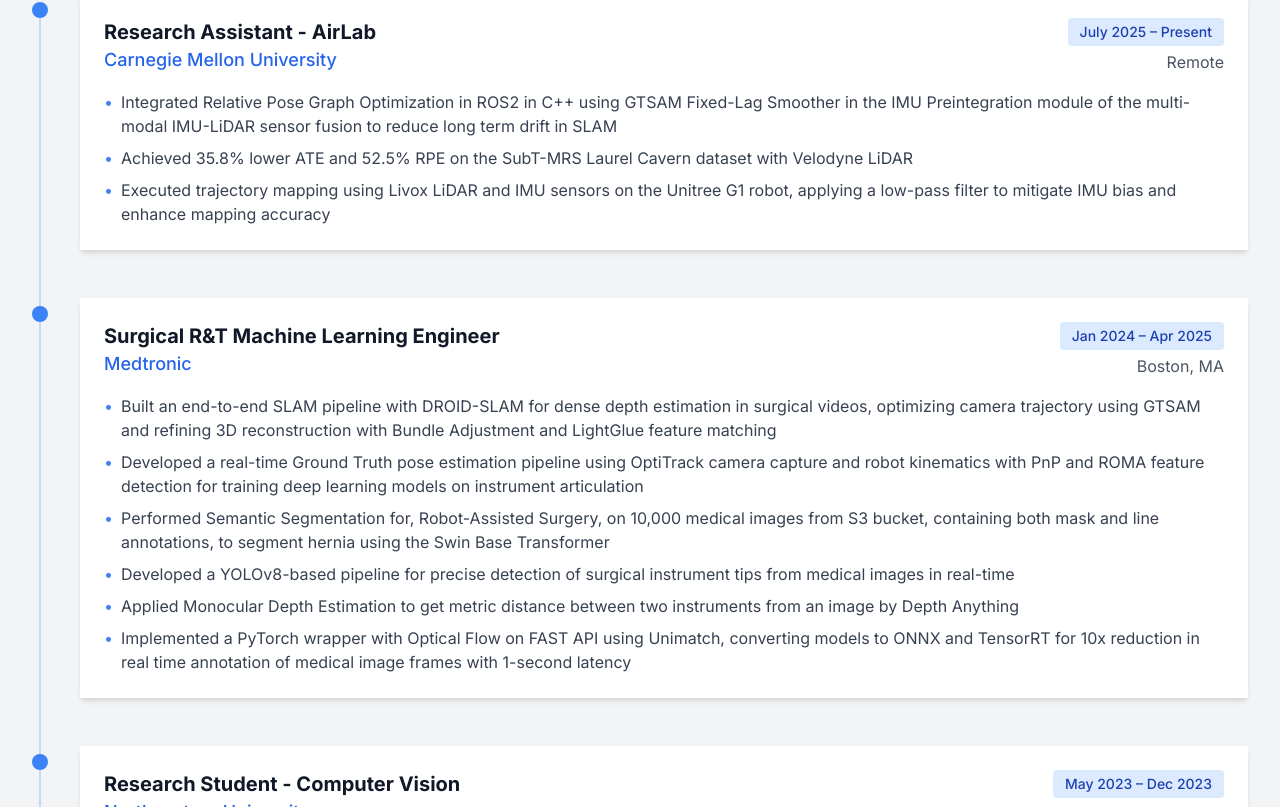
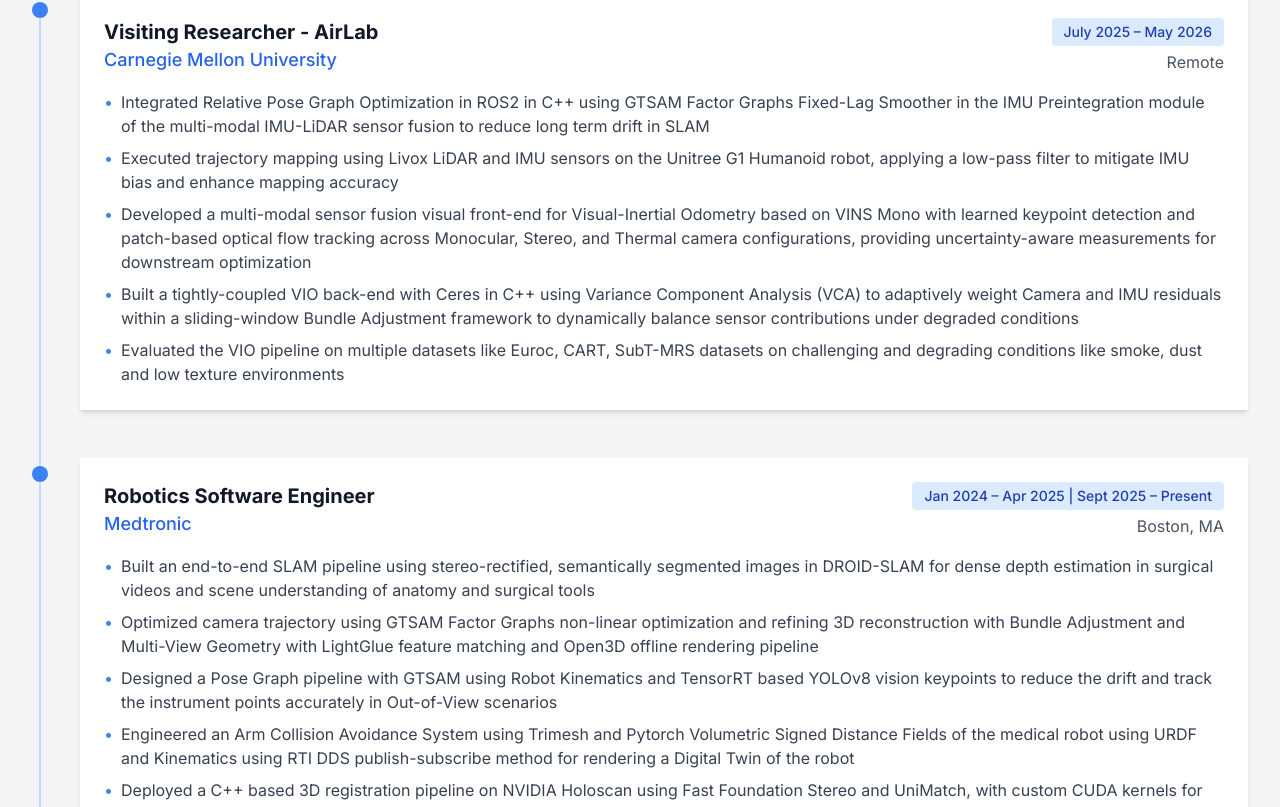
Before and after one commit to avnishnp/Portfolio, a Next.js app: page / in a window 1280 px wide. Shown: the part 1593-2400 px from the top of the page. Built offline with nearby package versions, Linux system fonts and the light colour scheme.

Commit message:
updated resume

```diff
--- a/src/components/Experience/ExperienceSection.tsx
+++ b/src/components/Experience/ExperienceSection.tsx
@@ -59,26 +59,34 @@
     {
       company: "Carnegie Mellon University",
       location: "Remote",
-      position: "Research Assistant - AirLab",
-      period: "July 2025 – Present",
+      position: "Visiting Researcher - AirLab",
+      period: "July 2025 – May 2026",
       achievements: [
-        "Integrated Relative Pose Graph Optimization in ROS2 in C++ using GTSAM Fixed-Lag Smoother in the IMU Preintegration module of the multi-modal IMU-LiDAR sensor fusion to reduce long term drift in SLAM",
-        "Achieved 35.8% lower ATE and 52.5% RPE on the SubT-MRS Laurel Cavern dataset with Velodyne LiDAR",
-        "Executed trajectory mapping using Livox LiDAR and IMU sensors on the Unitree G1 robot, applying a low-pass filter to mitigate IMU bias and enhance mapping accuracy"
+        "Integrated Relative Pose Graph Optimization in ROS2 in C++ using GTSAM Factor Graphs Fixed-Lag Smoother in the IMU Preintegration module of the multi-modal IMU-LiDAR sensor fusion to reduce long term drift in SLAM",
+        "Executed trajectory mapping using Livox LiDAR and IMU sensors on the Unitree G1 Humanoid robot, applying a low-pass filter to mitigate IMU bias and enhance mapping accuracy",
+        "Developed a multi-modal sensor fusion visual front-end for Visual-Inertial Odometry based on VINS Mono with learned keypoint detection and patch-based optical flow tracking across Monocular, Stereo, and Thermal camera configurations, providing uncertainty-aware measurements for downstream optimization",
+        "Built a tightly-coupled VIO back-end with Ceres in C++ using Variance Component Analysis (VCA) to adaptively weight Camera and IMU residuals within a sliding-window Bundle Adjustment framework to dynamically balance sensor contributions under degraded conditions",
+        "Evaluated the VIO pipeline on multiple datasets like Euroc, CART, SubT-MRS datasets on challenging and degrading conditions like smoke, dust and low texture environments"
       ]
     },
     {
       company: "Medtronic",
       location: "Boston, MA",
-      position: "Surgical R&T Machine Learning Engineer",
-      period: "Jan 2024 – Apr 2025",
+      position: "Robotics Software Engineer",
+      period: "Jan 2024 – Apr 2025 | Sept 2025 – Present",
       achievements: [
-        "Built an end-to-end SLAM pipeline with DROID-SLAM for dense depth estimation in surgical videos, optimizing camera trajectory using GTSAM and refining 3D reconstruction with Bundle Adjustment and LightGlue feature matching",
+        "Built an end-to-end SLAM pipeline using stereo-rectified, semantically segmented images in DROID-SLAM for dense depth estimation in surgical videos and scene understanding of anatomy and surgical tools",
+        "Optimized camera trajectory using GTSAM Factor Graphs non-linear optimization and refining 3D reconstruction with Bundle Adjustment and Multi-View Geometry with LightGlue feature matching and Open3D offline rendering pipeline",
+        "Designed a Pose Graph pipeline with GTSAM using Robot Kinematics and TensorRT based YOLOv8 vision keypoints to reduce the drift and track the instrument points accurately in Out-of-View scenarios",
+        "Engineered an Arm Collision Avoidance System using Trimesh and Pytorch Volumetric Signed Distance Fields of the medical robot using URDF and Kinematics using RTI DDS publish-subscribe method for rendering a Digital Twin of the robot",
+        "Deployed a C++ based 3D registration pipeline on NVIDIA Holoscan using Fast Foundation Stereo and UniMatch, with custom CUDA kernels for high-performance GPU acceleration",
+        "Developed a monocular depth estimation pipeline using Depth Anything to estimate real-time distances between surgical instrument tips, enabling spatial awareness and precise instrument interaction analysis",
+        "Built a MASt3R SLAM-based registration pipeline to create a 3D Digital Twin of surgical robot carts using GTSAM for multi-camera scale correction and pose optimization, and Signed Distance Fields (SDFs) for collision avoidance",
+        "Programmed a stereo-vision-based localization system using ORB-SLAM3 and RealSense D455 cameras, enabling accurate mapping of surgical cart trajectories in a medical environment",
         "Developed a real-time Ground Truth pose estimation pipeline using OptiTrack camera capture and robot kinematics with PnP and ROMA feature detection for training deep learning models on instrument articulation",
-        "Performed Semantic Segmentation for, Robot-Assisted Surgery, on 10,000 medical images from S3 bucket, containing both mask and line annotations, to segment hernia using the Swin Base Transformer",
-        "Developed a YOLOv8-based pipeline for precise detection of surgical instrument tips from medical images in real-time",
-        "Applied Monocular Depth Estimation to get metric distance between two instruments from an image by Depth Anything",
-        "Implemented a PyTorch wrapper with Optical Flow on FAST API using Unimatch, converting models to ONNX and TensorRT for 10x reduction in real time annotation of medical image frames with 1-second latency"
+        "Automated Endoscope Stereo Camera Calibration using Zhang's method on a Charuco board with a UR3 Robot Arm",
+        "Segmented hernias in 10,000 medical images using Swin Base Transformer with PyTorch DDP for multi-GPU training, tracked experiments via MLflow, and optimized using ONNX/TensorRT",
+        "Implemented a PyTorch wrapper with Optical Flow on FAST API using Unimatch, deploying models to ONNX/TensorRT for 10x reduction in real time annotation of medical image frames with 1-second latency"
       ]
     },
     {
```
Also changed, not shown: 1 other file (tests, documents, lock files or other folders).
